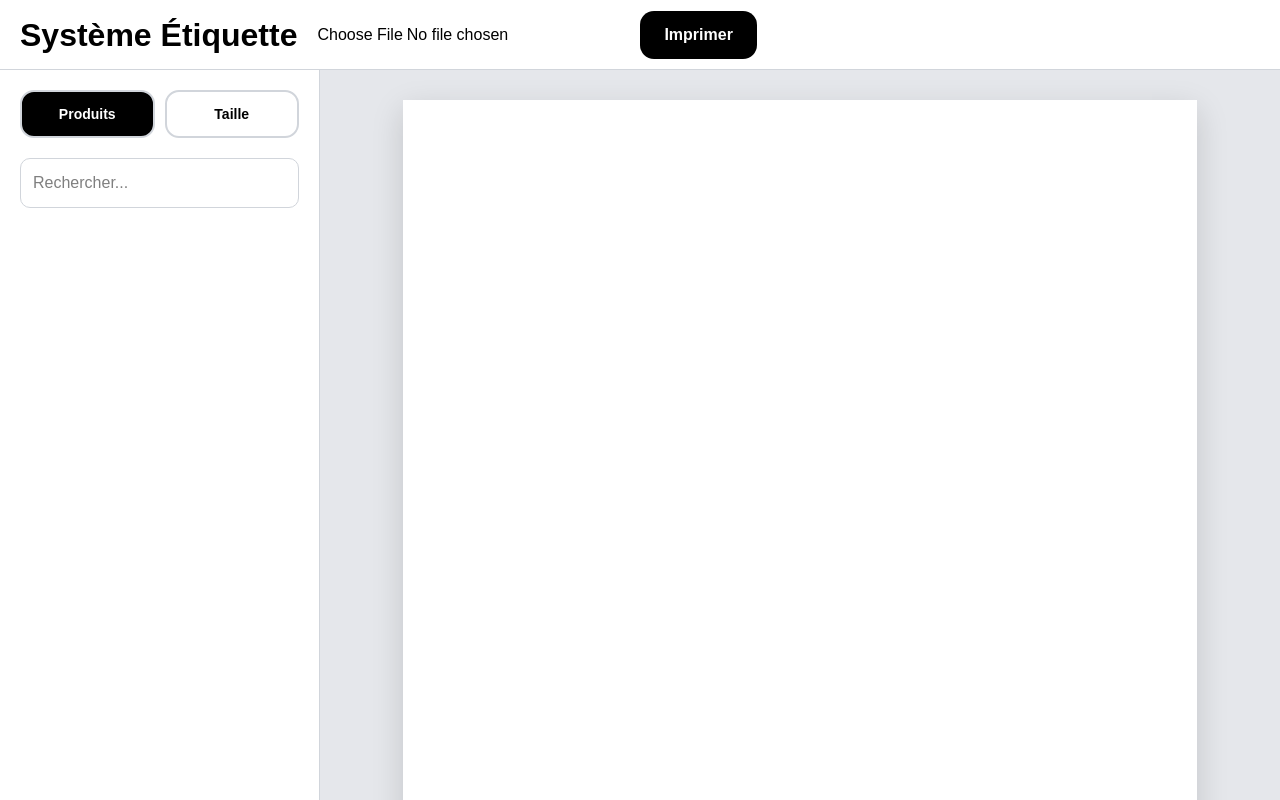
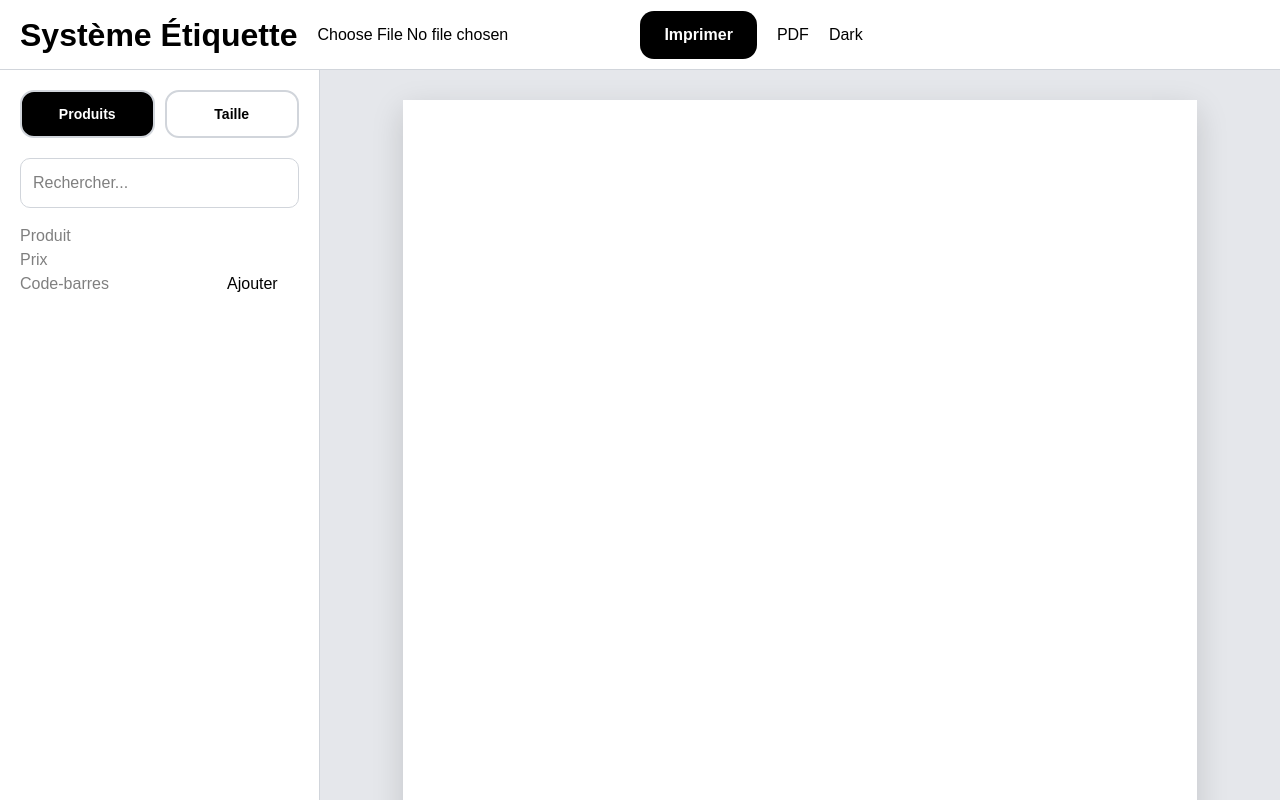
Before and after one commit to Muharremarmtc1/etiket-sistemi, a Next.js app: page / in a window 1280 px wide. Shown: the top 800 px of the page. Built offline with nearby package versions, Linux system fonts and the light colour scheme.

Commit message:
guncelleme

```diff
--- a/app/page.tsx
+++ b/app/page.tsx
@@ -1,7 +1,9 @@
 "use client";
 
-import { useEffect, useState } from "react";
+import { useEffect, useRef, useState } from "react";
 import * as XLSX from "xlsx";
+import jsPDF from "jspdf";
+import html2canvas from "html2canvas";
 import LabelCard from "../components/LabelCard";
 
 export default function Home() {
@@ -42,22 +44,37 @@ export default function Home() {
       return [];
     });
 
+  // DARK
+  const [darkMode, setDarkMode] =
+    useState(false);
+
   // SEKME
   const [activeTab, setActiveTab] =
     useState("urunler");
 
-  // ARAMA
+  // SEARCH
   const [search, setSearch] =
     useState("");
 
-  // ETİKET AYARI
+  // ETİKET
   const [settings, setSettings] =
     useState({
       width: 90,
       height: 40,
     });
 
-  // SEÇİLENLERİ KAYDET
+  // YENİ ÜRÜN
+  const [newProduct, setNewProduct] =
+    useState({
+      urun: "",
+      fiyat: "",
+      barkod: "",
+    });
+
+  // PDF REF
+  const printRef = useRef(null);
+
+  // KAYDET
   useEffect(() => {
 
     localStorage.setItem(
@@ -67,7 +84,45 @@ export default function Home() {
 
   }, [selected]);
 
-  // EXCEL YÜKLE
+  // PDF
+  const downloadPDF = async () => {
+
+    const element: any =
+      printRef.current;
+
+    if (!element) return;
+
+    const canvas =
+      await html2canvas(element);
+
+    const data =
+      canvas.toDataURL("image/png");
+
+    const pdf = new jsPDF(
+      "p",
+      "mm",
+      "a4"
+    );
+
+    const width = 210;
+
+    const height =
+      (canvas.height * width) /
+      canvas.width;
+
+    pdf.addImage(
+      data,
+      "PNG",
+      0,
+      0,
+      width,
+      height
+    );
+
+    pdf.save("etiquettes.pdf");
+  };
+
+  // EXCEL
   const handleFile = (e: any) => {
 
     const file = e.target.files[0];
@@ -93,32 +148,50 @@ export default function Home() {
       const parsed: any =
         XLSX.utils.sheet_to_json(sheet);
 
-      console.log(parsed);
-
-      // STATE
       setItems(parsed);
 
-      // LOCAL STORAGE
       localStorage.setItem(
         "items",
         JSON.stringify(parsed)
       );
 
-      // seçim temizle
       setSelected([]);
     };
 
     reader.readAsBinaryString(file);
   };
 
-  // ÜRÜN SEÇ
+  // EKLE
+  const addProduct = () => {
+
+    if (!newProduct.urun) return;
+
+    const updated = [
+      ...items,
+      newProduct,
+    ];
+
+    setItems(updated);
+
+    localStorage.setItem(
+      "items",
+      JSON.stringify(updated)
+    );
+
+    setNewProduct({
+      urun: "",
+      fiyat: "",
+      barkod: "",
+    });
+  };
+
+  // SEC
   const toggleSelect = (
     index: number
   ) => {
 
     setSelected((prev) => {
 
-      // varsa kaldır
       if (prev.includes(index)) {
 
         return prev.filter(
@@ -126,13 +199,19 @@ export default function Home() {
         );
       }
 
-      // yoksa ekle
       return [...prev, index];
     });
   };
 
   return (
-    <main className="page-bg">
+
+    <main
+      className={
+        darkMode
+          ? "page-bg dark"
+          : "page-bg"
+      }
+    >
 
       {/* TOPBAR */}
       <div className="topbar">
@@ -141,14 +220,12 @@ export default function Home() {
           Système Étiquette
         </h1>
 
-        {/* EXCEL */}
         <input
           type="file"
           accept=".xlsx,.xls"
           onChange={handleFile}
         />
 
-        {/* YAZDIR */}
         <button
           onClick={() => window.print()}
           className="print-btn"
@@ -156,12 +233,28 @@ export default function Home() {
           Imprimer
         </button>
 
+        <button
+          onClick={downloadPDF}
+          className="pdf-btn"
+        >
+          PDF
+        </button>
+
+        <button
+          onClick={() =>
+            setDarkMode(!darkMode)
+          }
+          className="dark-btn"
+        >
+          Dark
+        </button>
+
       </div>
 
       {/* ANA */}
       <div className="layout">
 
-        {/* SOL PANEL */}
+        {/* SOL */}
         <div className="sidebar">
 
           {/* SEKME */}
@@ -200,7 +293,7 @@ export default function Home() {
 
             <>
 
-              {/* ARAMA */}
+              {/* SEARCH */}
               <input
                 type="text"
                 placeholder="Rechercher..."
@@ -210,6 +303,54 @@ export default function Home() {
                 }
                 className="search-input"
               />
+
+              {/* EKLE */}
+              <div className="add-product-box">
+
+                <input
+                  placeholder="Produit"
+                  value={newProduct.urun}
+                  onChange={(e) =>
+                    setNewProduct({
+                      ...newProduct,
+                      urun:
+                        e.target.value,
+                    })
+                  }
+                />
+
+                <input
+                  placeholder="Prix"
+                  value={newProduct.fiyat}
+                  onChange={(e) =>
+                    setNewProduct({
+                      ...newProduct,
+                      fiyat:
+                        e.target.value,
+                    })
+                  }
+                />
+
+                <input
+                  placeholder="Code-barres"
+                  value={newProduct.barkod}
+                  onChange={(e) =>
+                    setNewProduct({
+                      ...newProduct,
+                      barkod:
+                        e.target.value,
+                    })
+                  }
+                />
+
+                <button
+                  onClick={addProduct}
+                  className="add-btn"
+                >
+                  Ajouter
+                </button>
+
+              </div>
 
               {/* LİSTE */}
               <div className="product-list">
@@ -256,7 +397,6 @@ export default function Home() {
 
             <div className="settings-box">
 
-              {/* GENİŞLİK */}
               <label>
                 Largeur (mm)
               </label>
@@ -274,7 +414,6 @@ export default function Home() {
                 }
               />
 
-              {/* YÜKSEKLİK */}
               <label>
                 Hauteur (mm)
               </label>
@@ -301,7 +440,10 @@ export default function Home() {
         {/* SAĞ */}
         <div className="preview-area">
 
-          <div className="a4-page">
+          <div
+            className="a4-page"
+            ref={printRef}
+          >
 
             {selected.map((selectedIndex) => (
 
--- a/package.json
+++ b/package.json
@@ -9,6 +9,8 @@
     "lint": "eslint"
   },
   "dependencies": {
+    "html2canvas": "^1.4.1",
+    "jspdf": "^4.2.1",
     "next": "16.2.6",
     "react": "19.2.4",
     "react-barcode": "^1.6.1",
```
Also changed, not shown: 1 other file (tests, documents, lock files or other folders).
